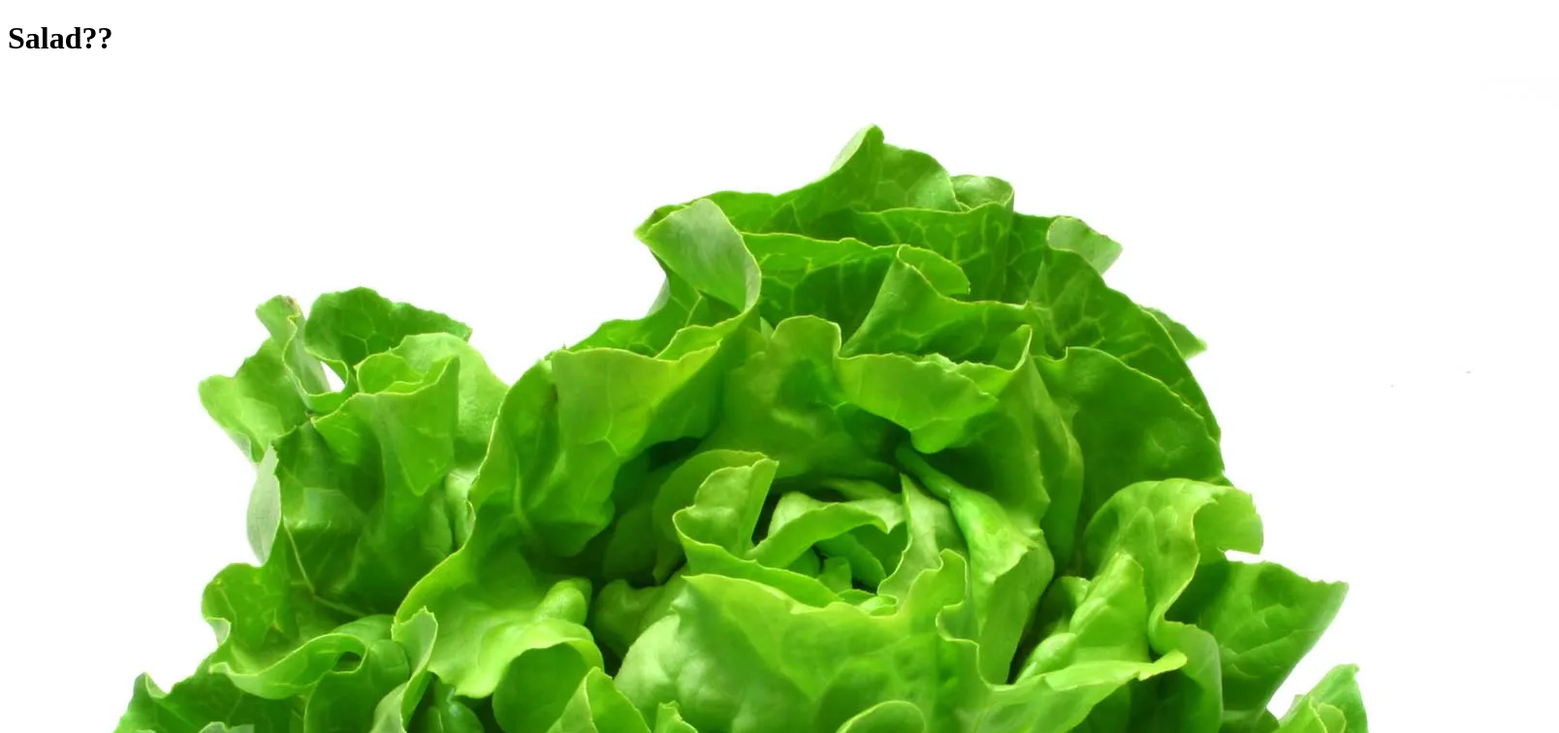
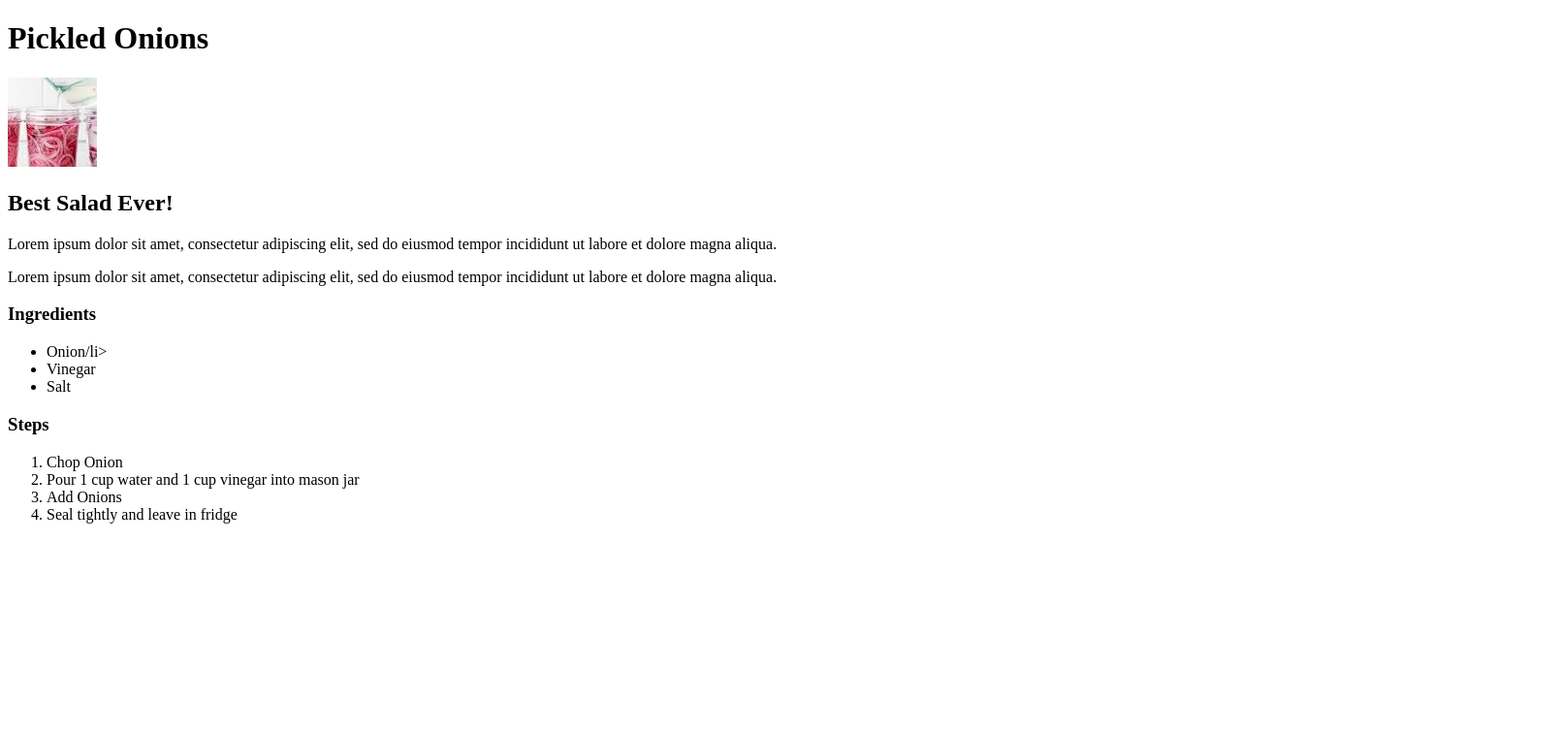
Before and after one commit to nicholas-l-ly/odin-recipes, a plain HTML site: page recipes/pickled-onions.html in a window 1280 px wide. Shown: the top 756 px of the page at 97% size, 1608 px wide, since content can reach past the window. Drawn offline with Linux system fonts and the light colour scheme.

Commit message:
Add Salad and Onion recipes to index

```diff
--- a/recipes/pickled-onions.html
+++ b/recipes/pickled-onions.html
@@ -6,8 +6,8 @@
   </head>
 
   <body>
-    <h1>Salad??</h1>
-    <img src="../images/lettuce.png"alt="Picture of Lasagna">
+    <h1>Pickled Onions</h1>
+    <img src="../images/pickled-onions.png"alt="Picture of Onions">
     <h2> Best Salad Ever!</h2>
         <p>Lorem ipsum dolor sit amet, consectetur adipiscing elit,
             sed do eiusmod tempor incididunt ut labore et dolore magna aliqua.</p>
@@ -15,16 +15,16 @@
                 sed do eiusmod tempor incididunt ut labore et dolore magna aliqua.</p>
     <h3>Ingredients</h3>
     <ul>
-        <li>Lettuce</li>
-        <li>Oil</li>
-        <li>Lemon</li>
+        <li>Onion/li>
         <li>Vinegar</li>
+        <li>Salt</li>
     </ul>
     <h3>Steps</h3>
     <ol>
-        <li>Chop lettuce</li>
-        <li>Mix 2 oil and vinegar and lemon juice</li>
-        <li>Mix lettuce with sauce</li>
+        <li>Chop Onion</li>
+        <li>Pour 1 cup water and 1 cup vinegar into mason jar</li>
+        <li>Add Onions</li>
+        <li>Seal tightly and leave in fridge</li>
     </ol>
 
 
```
Also changed, not shown: index.html (+6 -1 lines), recipes/salad.html (+1 -1 lines).
